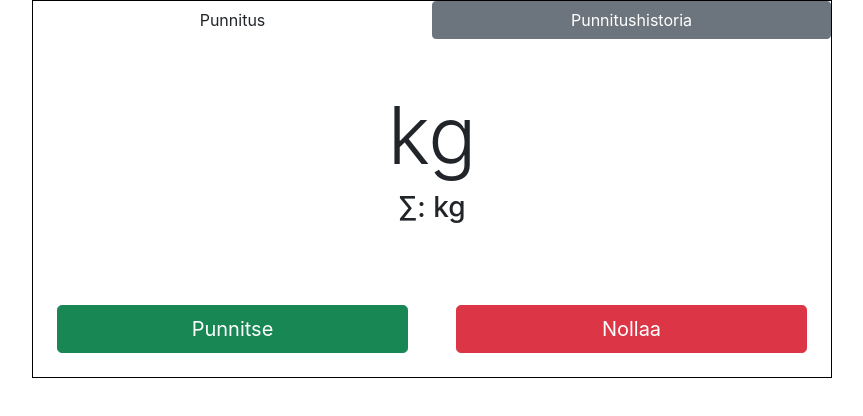
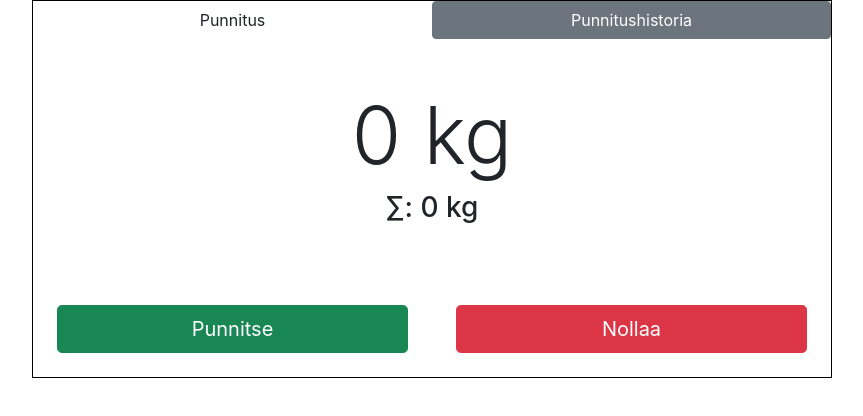
Before and after one commit to olasirtep/weighing-app-react, a React (Create React App) app in the folder client/: page / in a window 1280 px wide. Shown: the top 416 px of the page, without its empty margins (208-1071 px from the left). Built offline with nearby package versions, Linux system fonts and the light colour scheme; no server answers.

Commit message:
Moved current scale information loading to Scale.js

```diff
--- a/client/src/Display.js
+++ b/client/src/Display.js
@@ -1,24 +1,15 @@
 import React from "react";
 
-function Display (props) {
-    const [weight, setWeight] = React.useState(null);
-    const [total, setTotal] = React.useState(null);
+class Display extends React.Component {
 
-    React.useEffect(() => {
-      fetch("/current")
-        .then((res) => res.json())
-        .then((data) => {
-          setWeight(data.currentWeight);
-          setTotal(data.currentTotal);
-        });
-    }, []);
-
-    return (
-      <div>
-        <h1 class="display-1"><span id="currentWeight"></span>{!props.weight ? weight : props.weight} kg</h1>
-        <p class="h3">&sum;: <span id="currentTotal"></span>{!props.total ? total : props.total} kg</p>
-      </div>
-    );
+    render() {
+        return (
+        <div>
+            <h1 class="display-1"><span id="currentWeight"></span>{this.props.weight} kg</h1>
+            <p class="h3">&sum;: <span id="currentTotal"></span>{this.props.total} kg</p>
+        </div>
+        );
+    }
 }
 
 export default Display;
--- a/client/src/Scale.js
+++ b/client/src/Scale.js
@@ -5,8 +5,26 @@ import Buttons from "./Buttons";
 class Scale extends React.Component {
   state = {
     weight: 0,
-    total: 0,
+    total: 0
   };
+
+    componentDidMount() {
+        this.loadCurrentData();
+    }
+
+    loadCurrentData() {
+        console.log("loadCurrentData");
+        fetch("/current")
+            .then((res) => res.json())
+            .then((data) => {
+            this.setState(
+                {
+                    'weight': data.currentWeight,
+                    'total': data.currentTotal
+                }
+            );
+        });
+    }
 
   weighButtonClicked = () => {
     fetch("/weigh")
```
